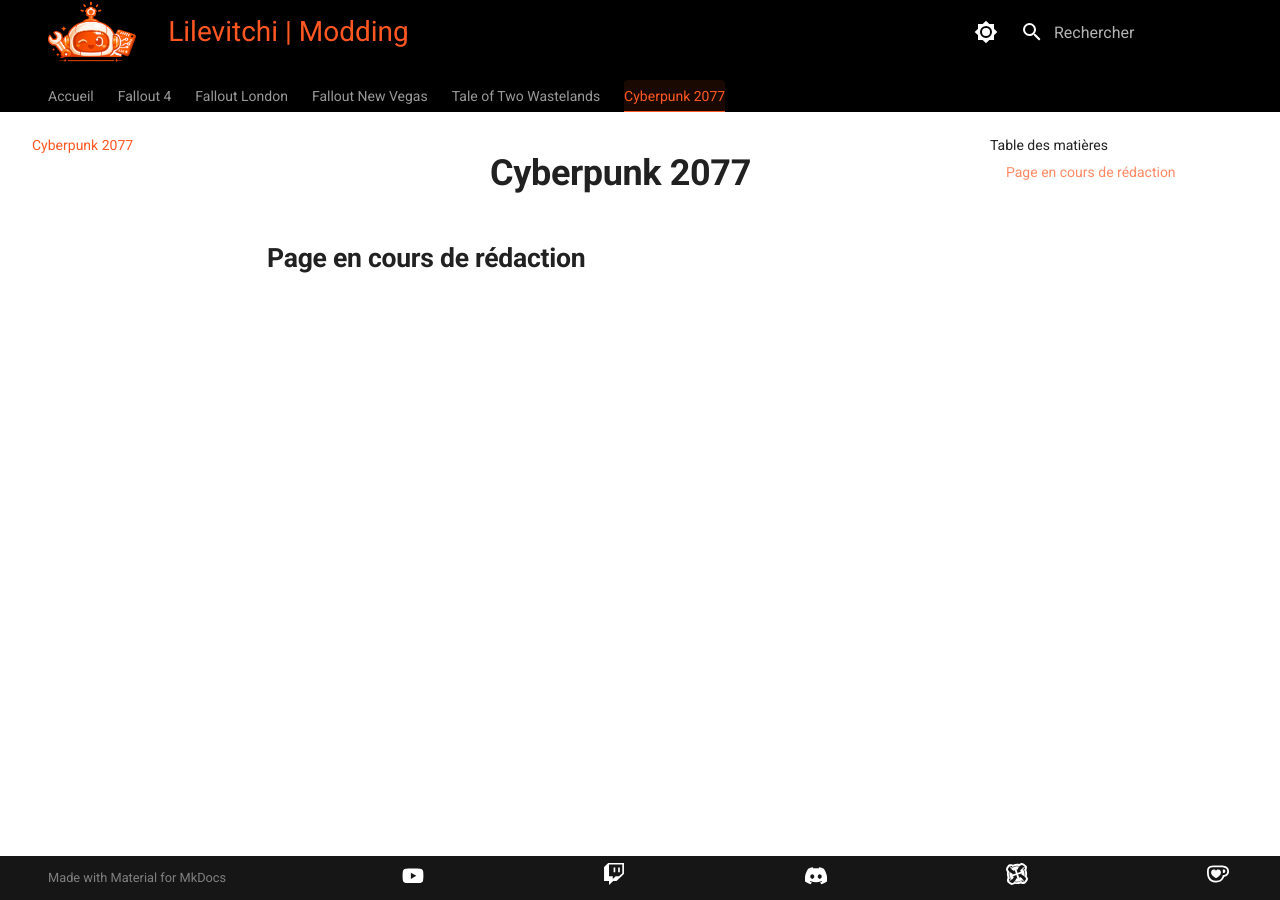
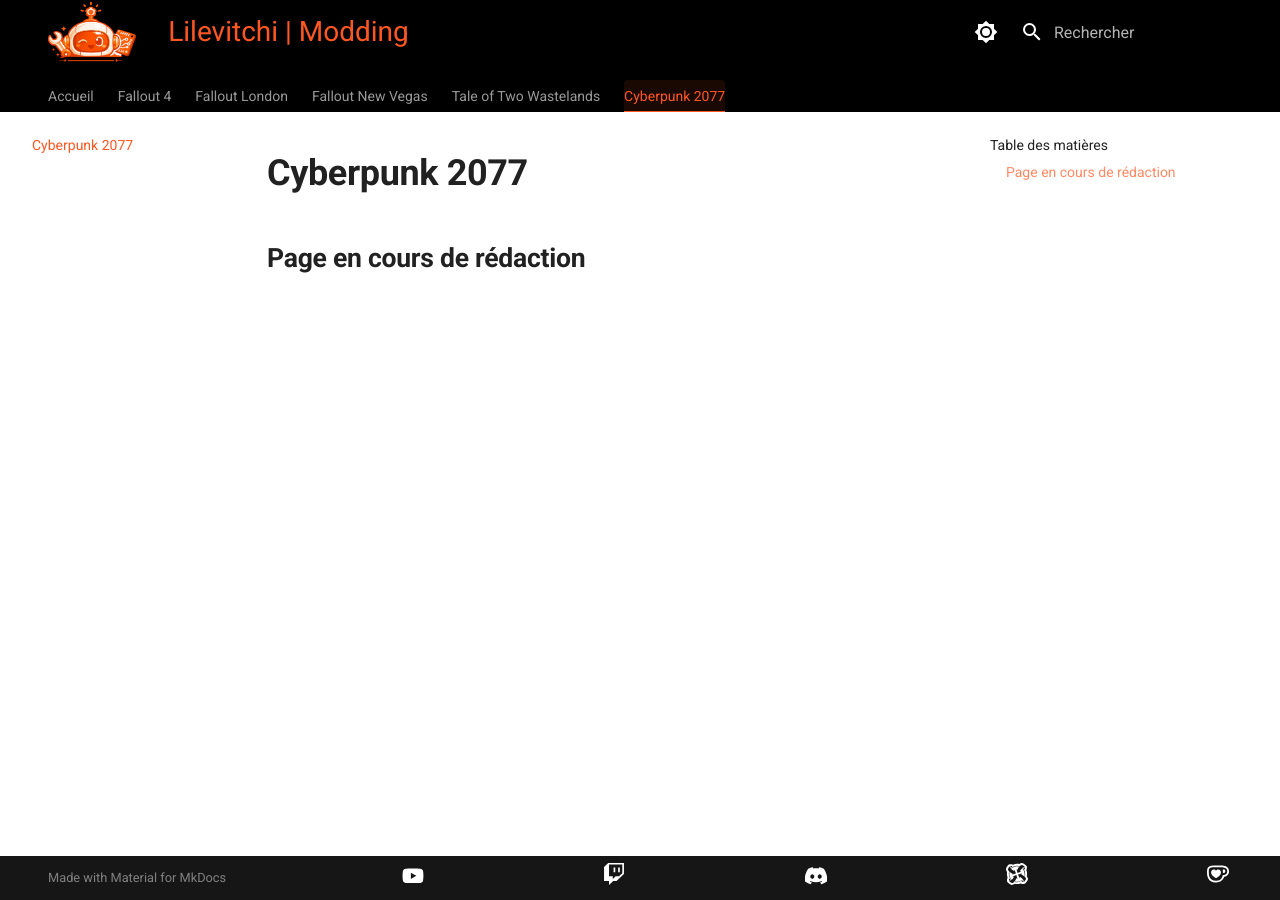
Before and after one commit to Lilevitchi/lilevitchi.github.io, an MkDocs documentation site: the page built from docs/cyberpunk/index.md, in a window 1280 px wide. Built offline with MkDocs 1.6.1 and Material for MkDocs 9.7.7, drawn with Linux system fonts in a browser that asks for light colours.

Commit message:
Update extra.css

```diff
--- a/docs/stylesheets/extra.css
+++ b/docs/stylesheets/extra.css
@@ -24,7 +24,7 @@
 .md-typeset p { text-align: left; max-width: 100%; margin-left: 0; margin-right: 0; }
 
 .md-typeset h1 { font-size: 1.8rem; margin-bottom: 1rem; }
-.md-typeset h1:first-child { margin-top: 0 !important; padding-top: 0 !important; display: flex; justify-content: center; align-items: center; gap: 15px; text-align: center; width: 100%; }
+.md-typeset h1:first-child { margin-top: 0 !important; padding-top: 0 !important; display: flex; justify-content: flex-start; align-items: center; gap: 15px; text-align: left; width: 100%; }
 
 .md-typeset a { color: inherit !important; transition: color 0.3s ease; }
 .md-typeset a:hover { color: #ff5722 !important; }
```
